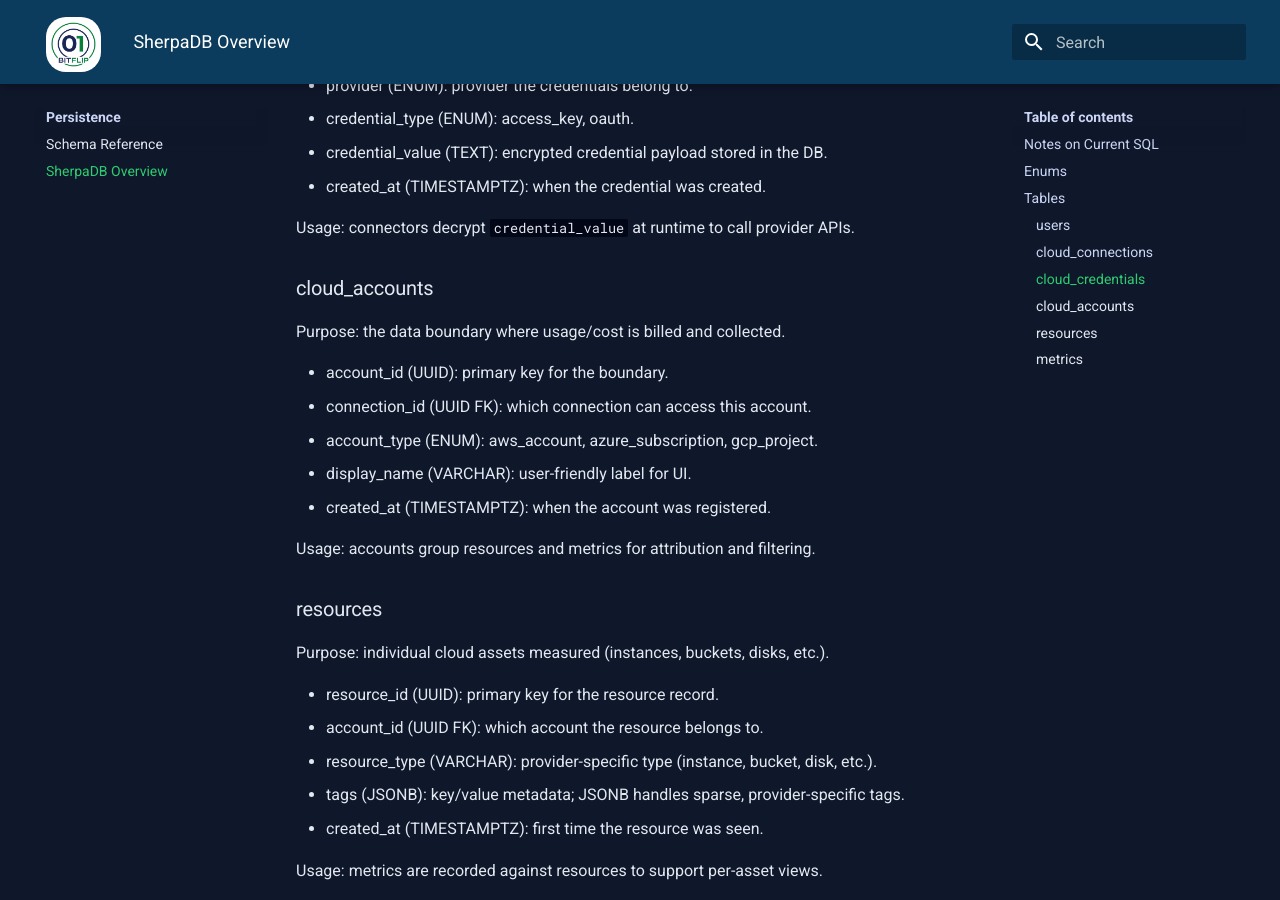
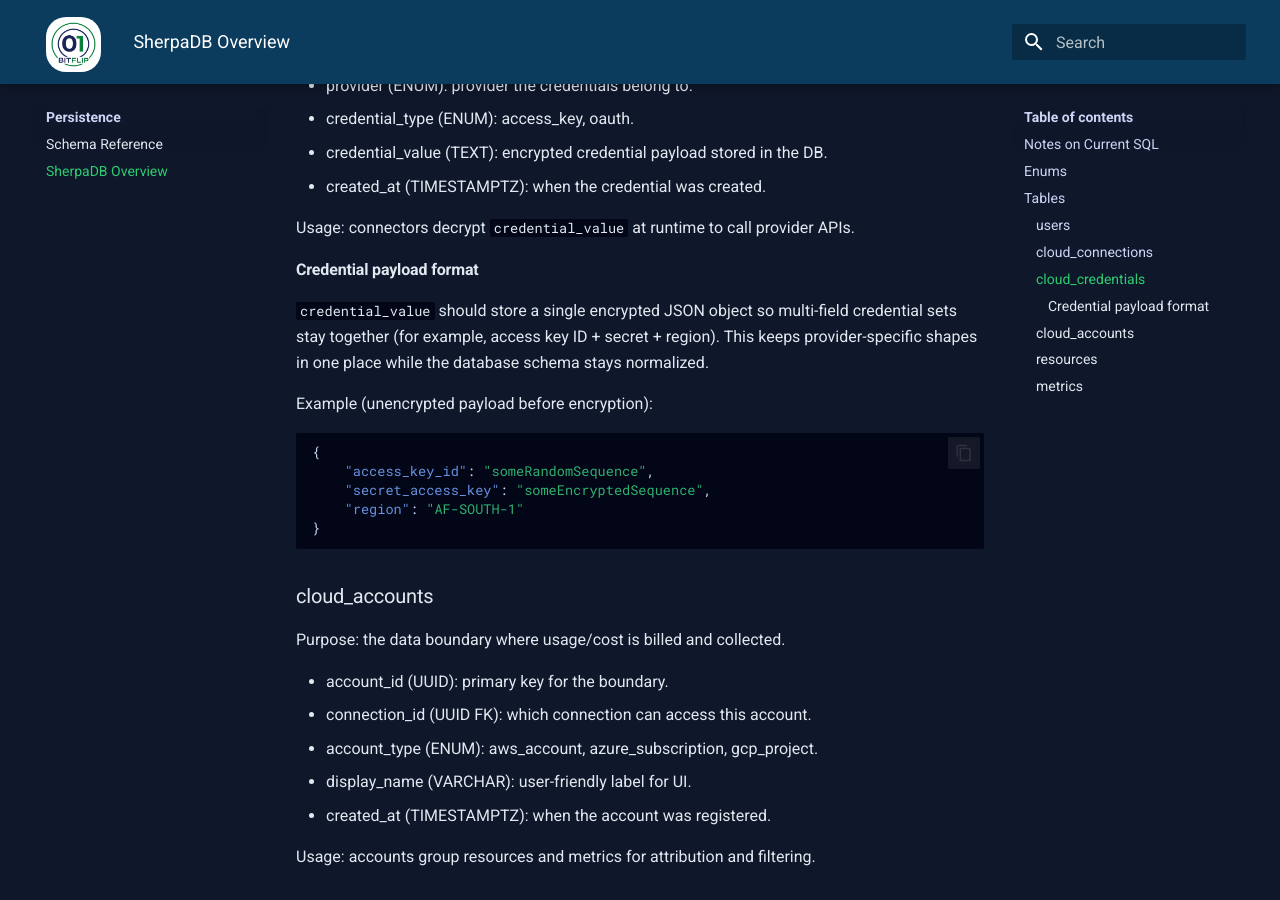
Before and after one commit to COS301-SE-2026/CloudSherpa, an MkDocs documentation site: the page built from docs/persistence/sherpadb.md, in a window 1280 px wide and 900 px high, scrolled down 1632 px. Built offline with MkDocs 1.6.1 and Material for MkDocs 9.7.7, drawn with Linux system fonts in a browser that asks for light colours.

Commit message:
Added encryption for JSON credential value payload

````diff
--- a/docs/persistence/sherpadb.md
+++ b/docs/persistence/sherpadb.md
@@ -54,6 +54,19 @@ Purpose: store provider-specific credentials.
 
 Usage: connectors decrypt `credential_value` at runtime to call provider APIs.
 
+#### Credential payload format
+`credential_value` should store a single encrypted JSON object so multi-field credential sets stay together (for example, access key ID + secret + region). This keeps provider-specific shapes in one place while the database schema stays normalized.
+
+Example (unencrypted payload before encryption):
+
+```json
+{
+	"access_key_id": "someRandomSequence",
+	"secret_access_key": "someEncryptedSequence",
+	"region": "AF-SOUTH-1"
+}
+```
+
 ### cloud_accounts
 Purpose: the data boundary where usage/cost is billed and collected.
 
````
